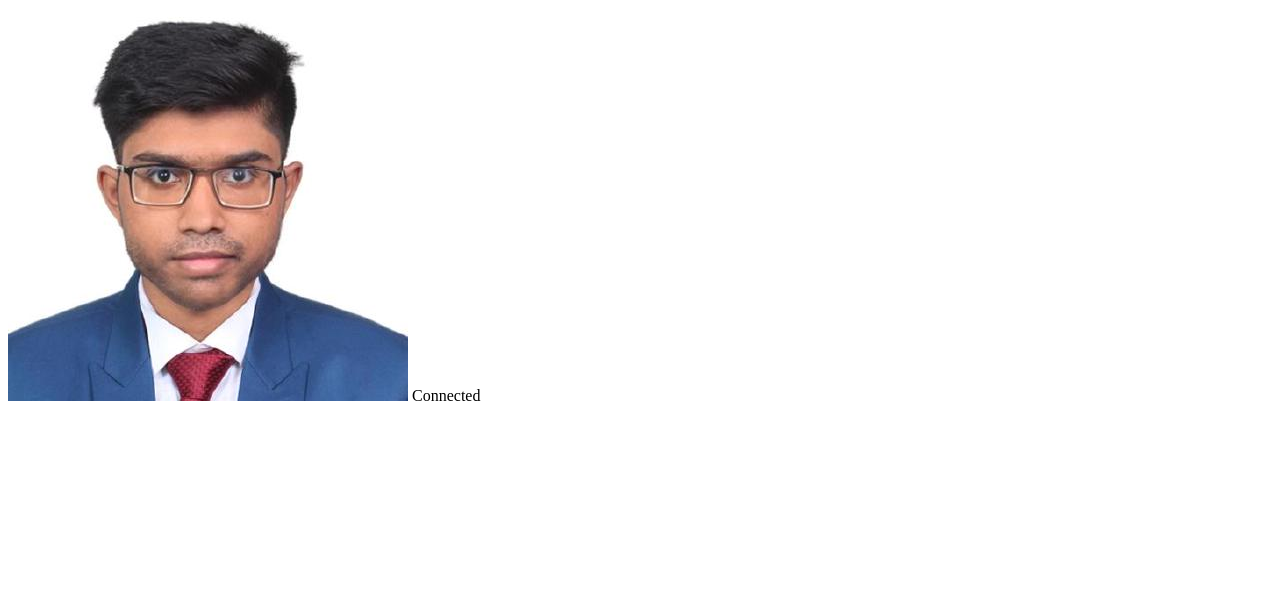
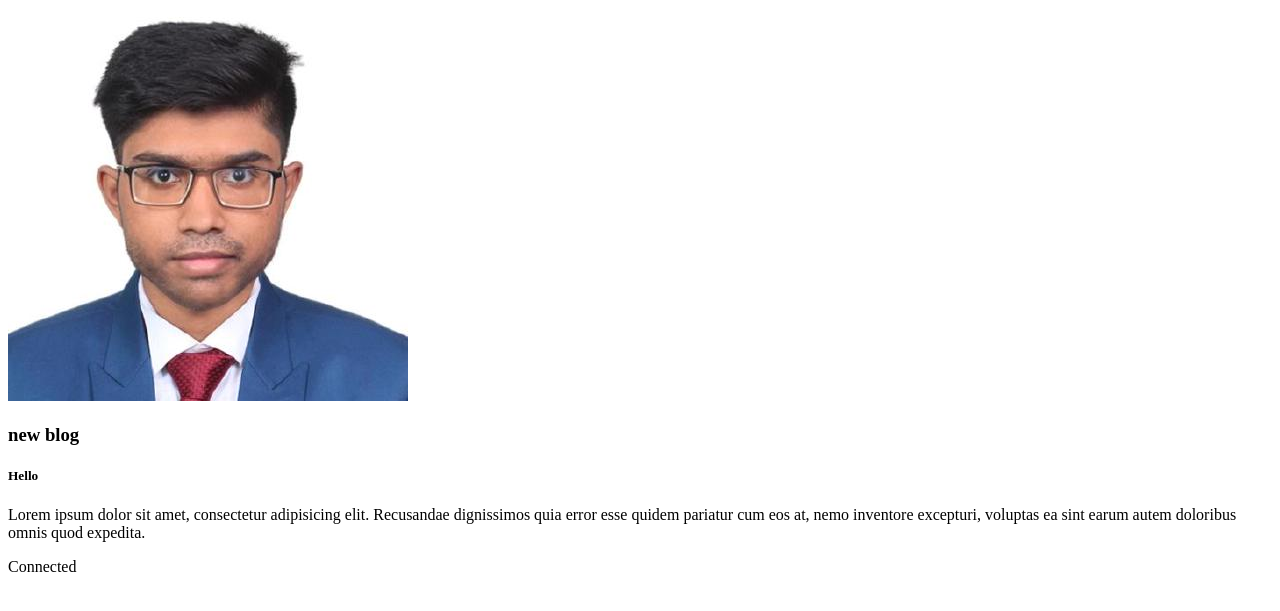
Before and after one commit to Tushardatta7/Office_1.project, a plain HTML site: page index.html in a window 1280 px wide. Shown: the part 113-724 px from the top of the page. Drawn offline with Linux system fonts and the light colour scheme.

Commit message:
add brunch

```diff
--- a/index.html
+++ b/index.html
@@ -10,6 +10,9 @@
     <p id="root"></p>
     <H1 id="Pera"></H1>
     <img src="Formal.jpg" alt="">
+    <h3>new blog</h3>
+    <h5>Hello</h5>
+    <p>Lorem ipsum dolor sit amet, consectetur adipisicing elit. Recusandae dignissimos quia error esse quidem pariatur cum eos at, nemo inventore excepturi, voluptas ea sint earum autem doloribus omnis quod expedita.</p>
     <script src="script.js">
 
     </script>
```
